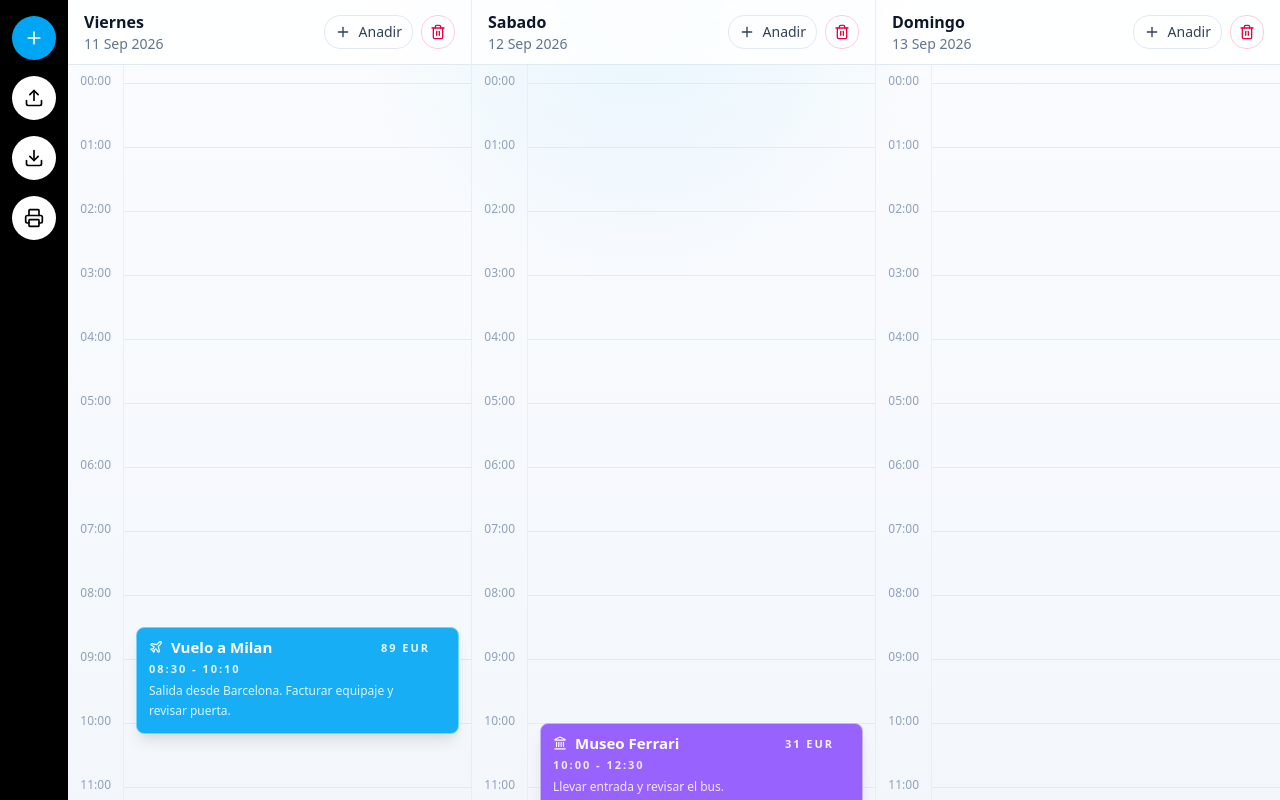
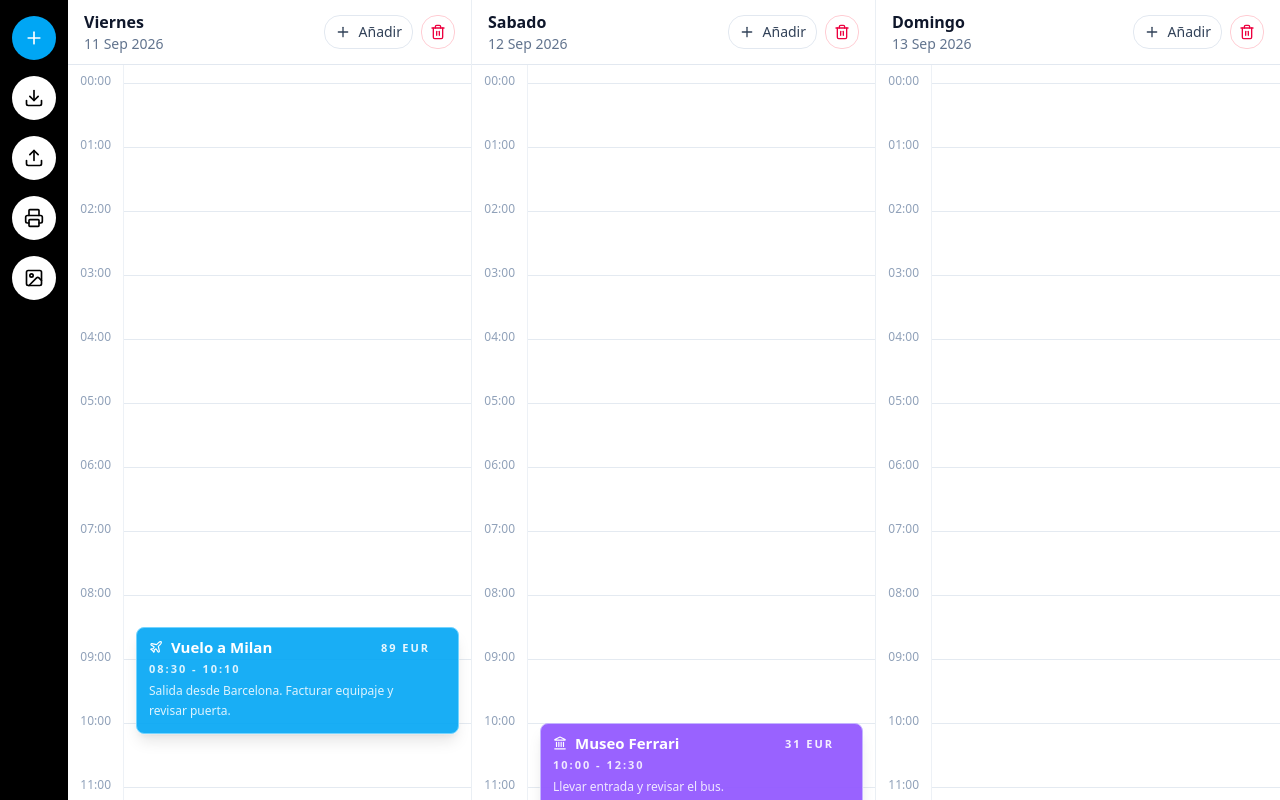
Before and after one commit to KenfuQnK/trip-planner, a React (Vite) app: page / in a window 1280 px wide. Built offline with nearby package versions, Linux system fonts and the light colour scheme.

Commit message:
Added export as PNG function

```diff
--- a/package.json
+++ b/package.json
@@ -10,6 +10,7 @@
     "preview": "vite preview"
   },
   "dependencies": {
+    "html-to-image": "^1.11.13",
     "lucide-react": "^1.7.0",
     "react": "^19.2.4",
     "react-dom": "^19.2.4"
--- a/src/App.jsx
+++ b/src/App.jsx
@@ -1,5 +1,6 @@
 
 import React, { useCallback, useEffect, useMemo, useRef, useState } from "react";
+import { toPng } from "html-to-image";
 import {
   CalendarDays,
   Plane,
@@ -326,8 +327,8 @@ function FallbackPanel({ fallbackData, onClose, onImportText }) {
                 placeholder="Pega aqui el JSON exportado..."
               />
               <div className="flex justify-end gap-2">
-                <button onClick={onClose} className="rounded-2xl border border-slate-200 px-3 py-2 text-sm font-medium text-slate-700 transition hover:bg-slate-50">Cancelar</button>
-                <button onClick={() => onImportText(importText)} className="rounded-2xl bg-slate-900 px-3 py-2 text-sm font-medium text-white transition hover:bg-slate-800">Importar JSON pegado</button>
+                <button onClick={onClose} className="cursor-pointer rounded-2xl border border-slate-200 px-3 py-2 text-sm font-medium text-slate-700 transition hover:bg-slate-50">Cancelar</button>
+                <button onClick={() => onImportText(importText)} className="cursor-pointer rounded-2xl bg-slate-900 px-3 py-2 text-sm font-medium text-white transition hover:bg-slate-800">Importar JSON pegado</button>
               </div>
             </>
           ) : null}
@@ -432,7 +433,7 @@ function EventModal({ event, onClose, onSave, onDelete }) {
                 {ICONS.map((item) => {
                   const Icon = item.icon;
                   const selected = draft.icon === item.key;
-                  return <button key={item.key} title={item.label} onClick={() => setDraft({ ...draft, icon: item.key })} className={`flex h-10 items-center justify-center rounded-xl border transition ${selected ? "border-slate-900 bg-slate-900 text-white" : "border-slate-200 bg-white text-slate-700 hover:border-slate-400"}`}><Icon className="h-4 w-4 shrink-0" /></button>;
+                  return <button key={item.key} title={item.label} onClick={() => setDraft({ ...draft, icon: item.key })} className={`cursor-pointer flex h-10 items-center justify-center rounded-xl border transition ${selected ? "border-slate-900 bg-slate-900 text-white" : "border-slate-200 bg-white text-slate-700 hover:border-slate-400"}`}><Icon className="h-4 w-4 shrink-0" /></button>;
                 })}
               </div>
             </div>
@@ -440,7 +441,7 @@ function EventModal({ event, onClose, onSave, onDelete }) {
             <div>
               <p className="mb-2 text-sm font-medium text-slate-700">Color</p>
               <div className="grid grid-cols-3 gap-2">
-                {PALETTES.map((palette, index) => <button key={index} onClick={() => setDraft({ ...draft, colorIndex: index })} className={`h-12 rounded-2xl border-2 transition ${palette.card} ${draft.colorIndex === index ? "scale-95 border-slate-950" : "border-white"}`} />)}
+                {PALETTES.map((palette, index) => <button key={index} onClick={() => setDraft({ ...draft, colorIndex: index })} className={`cursor-pointer h-12 rounded-2xl border-2 transition ${palette.card} ${draft.colorIndex === index ? "scale-95 border-slate-950" : "border-white"}`} />)}
               </div>
             </div>
 
@@ -450,7 +451,7 @@ function EventModal({ event, onClose, onSave, onDelete }) {
                 <input type="number" min="0" step="0.01" value={draft.price ?? ""} onChange={(e) => setDraft({ ...draft, price: e.target.value })} className="w-full rounded-2xl border border-slate-200 px-3 py-2.5 outline-none transition focus:border-slate-400" placeholder="Ej. 18.50" />
               </label>
               <label className="flex h-[42px] items-center gap-2 rounded-2xl border border-slate-200 px-3 text-sm text-slate-700 whitespace-nowrap">
-                <input type="checkbox" checked={Boolean(draft.pricePerPerson)} onChange={(e) => setDraft({ ...draft, pricePerPerson: e.target.checked })} className="h-4 w-4 rounded" />
+                <input type="checkbox" checked={Boolean(draft.pricePerPerson)} onChange={(e) => setDraft({ ...draft, pricePerPerson: e.target.checked })} className="cursor-pointer h-4 w-4 rounded" />
                 <span>Precio por persona</span>
               </label>
             </div>
@@ -458,10 +459,10 @@ function EventModal({ event, onClose, onSave, onDelete }) {
         </div>
 
         <div className="flex flex-wrap items-center justify-between gap-3 border-t border-slate-200 px-4 py-3">
-          <button onClick={() => onDelete(draft.id)} className="inline-flex items-center gap-2 rounded-2xl border border-rose-200 px-3 py-2 text-sm font-medium text-rose-600 transition hover:bg-rose-50"><Trash2 className="h-4 w-4" /> Eliminar</button>
+          <button onClick={() => onDelete(draft.id)} className="cursor-pointer inline-flex items-center gap-2 rounded-2xl border border-rose-200 px-3 py-2 text-sm font-medium text-rose-600 transition hover:bg-rose-50"><Trash2 className="h-4 w-4" /> Eliminar</button>
           <div className="flex items-center gap-2">
-            <button onClick={onClose} className="rounded-2xl border border-slate-200 px-3 py-2 text-sm font-medium text-slate-700 transition hover:bg-slate-50">Cancelar</button>
-            <button onClick={() => onSave({ ...draft, end: Math.max(draft.start + MIN_EVENT_MINUTES, draft.end) })} className="rounded-2xl bg-slate-900 px-3 py-2 text-sm font-medium text-white transition hover:bg-slate-800">Guardar</button>
+            <button onClick={onClose} className="cursor-pointer rounded-2xl border border-slate-200 px-3 py-2 text-sm font-medium text-slate-700 transition hover:bg-slate-50">Cancelar</button>
+            <button onClick={() => onSave({ ...draft, end: Math.max(draft.start + MIN_EVENT_MINUTES, draft.end) })} className="cursor-pointer rounded-2xl bg-slate-900 px-3 py-2 text-sm font-medium text-white transition hover:bg-slate-800">Guardar</button>
           </div>
         </div>
       </div>
@@ -502,8 +503,8 @@ function AddDaysModal({ existingDayKeys, initialMonthKey, onClose, onAccept }) {
       <div className="flex max-h-[calc(100vh-2rem)] w-full max-w-2xl flex-col rounded-3xl border border-white/70 bg-white shadow-2xl">
         <div className="flex items-center justify-between border-b border-slate-200 px-4 py-3">
           <div>
-            <h2 className="text-lg font-semibold text-slate-900">Anadir dias</h2>
-            <p className="text-sm text-slate-500">Selecciona uno o varios dias para insertarlos en el canvas.</p>
+            <h2 className="text-lg font-semibold text-slate-900">Añadir días</h2>
+            <p className="text-sm text-slate-500">Selecciona uno o varios días para insertarlos en el canvas.</p>
           </div>
           <button onClick={onClose} className="rounded-full p-1.5 text-slate-500 transition hover:bg-slate-100 hover:text-slate-800"><X className="h-5 w-5" /></button>
         </div>
@@ -536,35 +537,35 @@ function AddDaysModal({ existingDayKeys, initialMonthKey, onClose, onAccept }) {
             })}
           </div>
 
-          <div className="rounded-2xl border border-slate-200 bg-slate-50 px-3 py-2 text-sm text-slate-600">{selectedKeys.length === 0 ? "No hay dias seleccionados." : `${selectedKeys.length} dia(s) listos para anadir.`}</div>
+          <div className="rounded-2xl border border-slate-200 bg-slate-50 px-3 py-2 text-sm text-slate-600">{selectedKeys.length === 0 ? "No hay días seleccionados." : `${selectedKeys.length} día(s) listos para Añadir.`}</div>
         </div>
 
         <div className="flex items-center justify-end gap-2 border-t border-slate-200 px-4 py-3">
-          <button onClick={onClose} className="rounded-2xl border border-slate-200 px-3 py-2 text-sm font-medium text-slate-700 transition hover:bg-slate-50">Cancelar</button>
-          <button onClick={() => onAccept(selectedKeys)} disabled={selectedKeys.length === 0} className="inline-flex items-center gap-2 rounded-2xl bg-slate-900 px-3 py-2 text-sm font-medium text-white transition hover:bg-slate-800 disabled:opacity-40"><Plus className="h-4 w-4" /> Aceptar</button>
+          <button onClick={onClose} className="cursor-pointer rounded-2xl border border-slate-200 px-3 py-2 text-sm font-medium text-slate-700 transition hover:bg-slate-50">Cancelar</button>
+          <button onClick={() => onAccept(selectedKeys)} disabled={selectedKeys.length === 0} className="cursor-pointer inline-flex items-center gap-2 rounded-2xl bg-slate-900 px-3 py-2 text-sm font-medium text-white transition hover:bg-slate-800 disabled:opacity-40"><Plus className="h-4 w-4" /> Aceptar</button>
         </div>
       </div>
     </div>
   );
 }
-function DayHeader({ day, onCreateEvent, onDeleteDay, canDeleteDay }) {
+function DayHeader({ day, onCreateEvent, onDeleteDay, canDeleteDay, isCaptureMode }) {
   return (
-    <div className="sticky top-0 z-20 border-b border-slate-200 bg-white/80 px-4 py-2.5 backdrop-blur print:bg-white">
+    <div className={`planner-day-header border-b border-slate-200 px-4 py-2.5 print:bg-white ${isCaptureMode ? "relative bg-white" : "sticky top-0 z-20 bg-white/80 backdrop-blur"}`}>
       <div className="flex items-center justify-between gap-3">
         <div className="min-w-0">
           <div className="truncate text-base font-semibold text-slate-900">{day.label}</div>
           <div className="truncate text-sm text-slate-500">{day.dateLabel}</div>
         </div>
         <div className="flex items-center gap-2 print:hidden">
-          <button onClick={() => onCreateEvent(buildEvent(day.key, 9 * 60, 10 * 60), true)} className="inline-flex items-center gap-2 rounded-2xl border border-slate-200 px-2.5 py-1.5 text-sm font-medium text-slate-700 transition hover:border-slate-400 hover:bg-slate-50"><Plus className="h-4 w-4" /> Anadir</button>
-          <button onClick={() => onDeleteDay(day)} disabled={!canDeleteDay} title={canDeleteDay ? "Eliminar dia" : "Debe quedar al menos un dia"} className="inline-flex items-center justify-center rounded-2xl border border-rose-200 p-2 text-rose-600 transition hover:bg-rose-50 disabled:cursor-not-allowed disabled:opacity-40"><Trash2 className="h-4 w-4" /></button>
+          <button onClick={() => onCreateEvent(buildEvent(day.key, 9 * 60, 10 * 60), true)} className="cursor-pointer inline-flex items-center gap-2 rounded-2xl border border-slate-200 px-2.5 py-1.5 text-sm font-medium text-slate-700 transition hover:border-slate-400 hover:bg-slate-50"><Plus className="h-4 w-4" /> Añadir</button>
+          <button onClick={() => onDeleteDay(day)} disabled={!canDeleteDay} title={canDeleteDay ? "Eliminar día" : "Debe quedar al menos un día"} className="cursor-pointer line-flex items-center justify-center rounded-2xl border border-rose-200 p-2 text-rose-600 transition hover:bg-rose-50 disabled:cursor-not-allowed disabled:opacity-40"><Trash2 className="h-4 w-4" /></button>
         </div>
       </div>
     </div>
   );
 }
 
-function DayColumn({ day, events, onCreateEvent, onOpenEvent, onUpdateEvent, isPanning, onMiddleMouseDown, onDeleteDay, canDeleteDay, compactMode }) {
+function DayColumn({ day, events, onCreateEvent, onOpenEvent, onUpdateEvent, isPanning, onMiddleMouseDown, onDeleteDay, canDeleteDay, compactMode, isCaptureMode }) {
   const contentRef = useRef(null);
   const dragState = useRef(null);
   const selectionState = useRef(null);
@@ -655,7 +656,7 @@ function DayColumn({ day, events, onCreateEvent, onOpenEvent, onUpdateEvent, isP
 
   return (
     <div className="relative flex-1 border-r border-slate-200/70 bg-white/28 last:border-r-0 print:bg-white/100" style={{ minWidth: compactMode ? 0 : DAY_MIN_WIDTH }}>
-      <DayHeader day={day} onCreateEvent={onCreateEvent} onDeleteDay={onDeleteDay} canDeleteDay={canDeleteDay} />
+      <DayHeader day={day} onCreateEvent={onCreateEvent} onDeleteDay={onDeleteDay} canDeleteDay={canDeleteDay} isCaptureMode={isCaptureMode} />
       <div ref={contentRef} className={`relative ${isPanning ? "cursor-grabbing" : "cursor-default"} print:cursor-default`} onPointerDown={beginSelection} onMouseDown={onMiddleMouseDown} onContextMenu={(event) => event.preventDefault()} style={{ height: CANVAS_TOP_PADDING + (HOUR_END - HOUR_START) * HOUR_HEIGHT }}>
         <div className="absolute inset-y-0 left-0 select-none border-r border-slate-200/60" style={{ width: GUTTER_WIDTH }}>
           {Array.from({ length: HOUR_END - HOUR_START + 1 }).map((_, index) => {
@@ -694,13 +695,14 @@ function DayColumn({ day, events, onCreateEvent, onOpenEvent, onUpdateEvent, isP
   );
 }
 
-function SideMenu({ onExport, onImportClick, onPrint, onAddDays, isBusy }) {
+function SideMenu({ onExportImage, onExport, onImportClick, onPrint, onAddDays, isBusy }) {
   return (
     <div className="flex w-[68px] shrink-0 flex-col items-center gap-4 bg-black px-3 py-4 print:hidden">
-      <button onClick={onAddDays} title="Anadir dias" className="flex h-11 w-11 items-center justify-center rounded-full bg-sky-500 text-white transition hover:scale-105 disabled:opacity-50" disabled={isBusy}><Plus className="h-5 w-5" /></button>
-      <button onClick={onImportClick} title="Importar" className="flex h-11 w-11 items-center justify-center rounded-full bg-white text-black transition hover:scale-105 disabled:opacity-50" disabled={isBusy}><Upload className="h-5 w-5" /></button>
-      <button onClick={onExport} title="Exportar" className="flex h-11 w-11 items-center justify-center rounded-full bg-white text-black transition hover:scale-105 disabled:opacity-50" disabled={isBusy}><Download className="h-5 w-5" /></button>
-      <button onClick={onPrint} title="Imprimir" className="flex h-11 w-11 items-center justify-center rounded-full bg-white text-black transition hover:scale-105 disabled:opacity-50" disabled={isBusy}><Printer className="h-5 w-5" /></button>
+      <button onClick={onAddDays} title="Añadir días" className="cursor-pointer flex h-11 w-11 items-center justify-center rounded-full bg-sky-500 text-white transition hover:scale-105 disabled:opacity-50" disabled={isBusy}><Plus className="h-5 w-5" /></button>
+      <button onClick={onImportClick} title="Importar" className="cursor-pointer flex h-11 w-11 items-center justify-center rounded-full bg-white text-black transition hover:scale-105 disabled:opacity-50" disabled={isBusy}><Download className="h-5 w-5" /></button>
+      <button onClick={onExport} title="Exportar" className="cursor-pointer flex h-11 w-11 items-center justify-center rounded-full bg-white text-black transition hover:scale-105 disabled:opacity-50" disabled={isBusy}><Upload className="h-5 w-5" /></button>
+      <button onClick={onPrint} title="Imprimir" className="cursor-pointer flex h-11 w-11 items-center justify-center rounded-full bg-white text-black transition hover:scale-105 disabled:opacity-50" disabled={isBusy}><Printer className="h-5 w-5" /></button>
+      <button onClick={onExportImage} title="Guardar PNG" className="cursor-pointer flex h-11 w-11 items-center justify-center rounded-full bg-white text-black transition hover:scale-105 disabled:opacity-50" disabled={isBusy}><ImageIcon className="h-5 w-5" /></button>
     </div>
   );
 }
@@ -724,7 +726,8 @@ function App() {
   const [events, setEvents] = useState(initialState.events);
   const [editingEvent, setEditingEvent] = useState(null);
   const [isPanning, setIsPanning] = useState(false);
-  const [isBusy] = useState(false);
+  const [isCaptureMode, setIsCaptureMode] = useState(false);
+  const [isExportingImage, setIsExportingImage] = useState(false);
   const [fallbackData, setFallbackData] = useState(null);
   const [isAddDaysOpen, setIsAddDaysOpen] = useState(false);
   const scrollRef = useRef(null);
@@ -756,6 +759,19 @@ function App() {
     window.removeEventListener("mousemove", handlePanMove);
     window.removeEventListener("mouseup", stopPan);
   }, [handlePanMove, stopPan]);
+
+  useEffect(() => {
+    const enableCaptureMode = () => setIsCaptureMode(true);
+    const disableCaptureMode = () => setIsCaptureMode(false);
+
+    window.addEventListener("beforeprint", enableCaptureMode);
+    window.addEventListener("afterprint", disableCaptureMode);
+
+    return () => {
+      window.removeEventListener("beforeprint", enableCaptureMode);
+      window.removeEventListener("afterprint", disableCaptureMode);
+    };
+  }, []);
 
   const createEvent = (event, openAfterCreate = false) => {
     setEvents((prev) => [...prev, event]);
@@ -823,7 +839,7 @@ function App() {
 
   const handleImportClick = () => {
     const opened = tryOpenFilePicker(importInputRef);
-    if (!opened) setFallbackData({ type: "import-json", title: "Importar JSON", description: "Este entorno ha bloqueado el selector de archivos. Pega aqui el JSON exportado para reemplazar todos los dias y eventos actuales.", content: "" });
+    if (!opened) setFallbackData({ type: "import-json", title: "Importar JSON", description: "Este entorno ha bloqueado el selector de archivos. Pega aqui el JSON exportado para reemplazar todos los días y eventos actuales.", content: "" });
   };
 
   const applyImportedJson = (text) => {
@@ -862,14 +878,59 @@ function App() {
     }
   };
 
+  const handleExportImage = useCallback(async () => {
+    if (!scrollRef.current || isExportingImage) return;
+
+    const exportNode = scrollRef.current;
+    setIsExportingImage(true);
+    setIsCaptureMode(true);
+
+    try {
+      await new Promise((resolve) => requestAnimationFrame(() => requestAnimationFrame(resolve)));
+
+      const targetWidth = Math.max(exportNode.scrollWidth, exportNode.clientWidth);
+      const targetHeight = Math.max(exportNode.scrollHeight, exportNode.clientHeight);
+
+      const dataUrl = await toPng(exportNode, {
+        cacheBust: true,
+        backgroundColor: "#eff4fb",
+        pixelRatio: Math.min(window.devicePixelRatio || 1, 2),
+        width: targetWidth,
+        height: targetHeight,
+        canvasWidth: targetWidth,
+        canvasHeight: targetHeight,
+        style: {
+          width: `${targetWidth}px`,
+          height: `${targetHeight}px`,
+          overflow: "visible",
+        },
+        filter: (node) => !node.classList?.contains("print:hidden"),
+      });
+
+      const response = await fetch(dataUrl);
+      const blob = await response.blob();
+      const filename = `trip-planner-${new Date().toISOString().slice(0, 10)}.png`;
+      const ok = tryDownloadBlob(blob, filename);
+
+      if (!ok) {
+        alert("No se ha podido descargar el PNG en este entorno.");
+      }
+    } catch {
+      alert("No se ha podido generar la imagen del planning.");
+    } finally {
+      setIsCaptureMode(false);
+      setIsExportingImage(false);
+    }
+  }, [isExportingImage]);
+
   return (
-    <div className="h-screen overflow-hidden bg-[radial-gradient(circle_at_top,_rgba(56,189,248,0.14),_transparent_28%),linear-gradient(180deg,_#f9fbff_0%,_#eff4fb_100%)] text-slate-900 print:bg-white">
+    <div className="h-screen overflow-hidden bg-[radíal-gradient(circle_at_top,_rgba(56,189,248,0.14),_transparent_28%),linear-gradient(180deg,_#f9fbff_0%,_#eff4fb_100%)] text-slate-900 print:bg-white">
       <div className="flex h-full print:block">
-        <SideMenu onExport={handleExport} onImportClick={handleImportClick} onPrint={handlePrint} onAddDays={() => setIsAddDaysOpen(true)} isBusy={isBusy} />
+        <SideMenu onExportImage={handleExportImage} onExport={handleExport} onImportClick={handleImportClick} onPrint={handlePrint} onAddDays={() => setIsAddDaysOpen(true)} isBusy={isExportingImage} />
         <input ref={importInputRef} type="file" accept="application/json,.json" className="hidden" onChange={handleImportFile} />
         <div ref={scrollRef} className={`${isPanning ? "cursor-grabbing" : "cursor-default"} h-full flex-1 overflow-auto print:overflow-visible`}>
           <div className="grid print:min-w-0" style={{ gridTemplateColumns: `repeat(${days.length}, minmax(0, 1fr))`, minWidth: gridMinWidth || undefined }}>
-            {days.map((day) => <DayColumn key={day.key} day={day} events={groupedEvents[day.key] || []} onCreateEvent={createEvent} onOpenEvent={setEditingEvent} onUpdateEvent={updateEvent} isPanning={isPanning} onMiddleMouseDown={handleMiddleMouseDown} onDeleteDay={deleteDay} canDeleteDay={days.length > 1} compactMode={compactMode} />)}
+            {days.map((day) => <DayColumn key={day.key} day={day} events={groupedEvents[day.key] || []} onCreateEvent={createEvent} onOpenEvent={setEditingEvent} onUpdateEvent={updateEvent} isPanning={isPanning} onMiddleMouseDown={handleMiddleMouseDown} onDeleteDay={deleteDay} canDeleteDay={days.length > 1} compactMode={compactMode} isCaptureMode={isCaptureMode} />)}
           </div>
         </div>
       </div>
```
Also changed, not shown: 2 other files (tests, documents, lock files or other folders).
